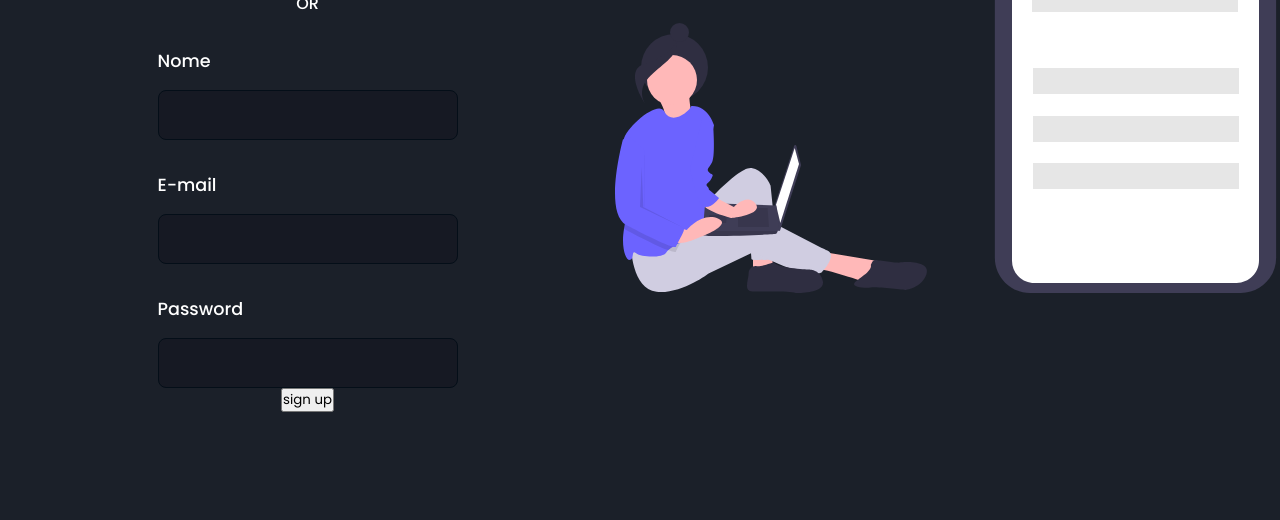
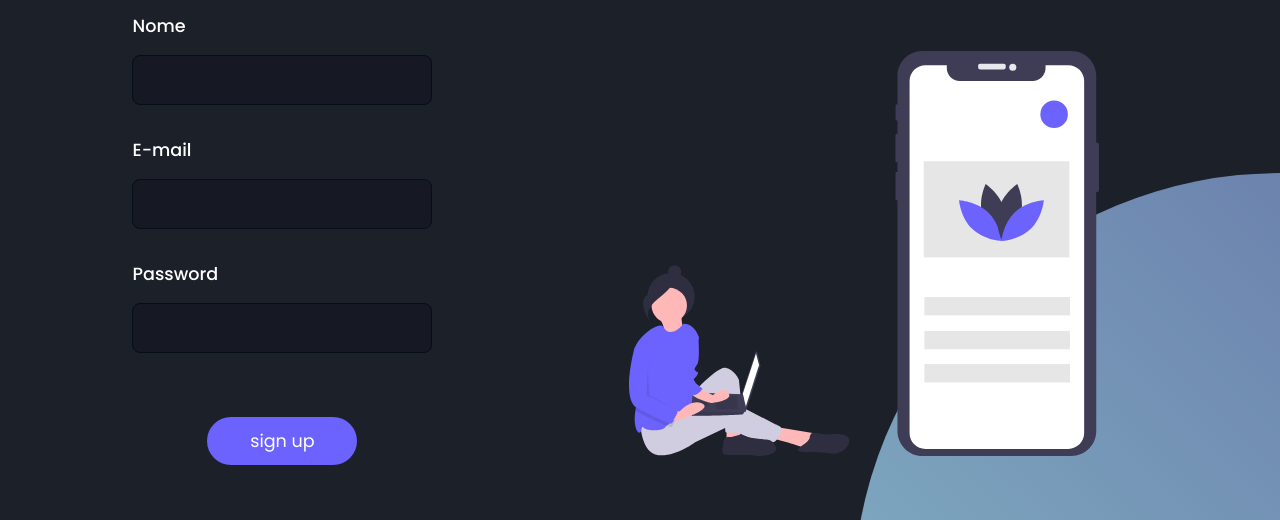
Before and after one commit to AllyssonR/Cadastro, a plain HTML site: page index.html in a window 1280 px wide. Shown: the part 280-800 px from the top of the page. Drawn offline with Linux system fonts and the light colour scheme.

Commit message:
styling with scss

```diff
--- a/styles/styles.scss
+++ b/styles/styles.scss
@@ -24,6 +24,29 @@ main {
     font-size: 3rem;
     margin-bottom: 3rem;
   }
+  .alternative {
+    margin-top: 1rem;
+    span {
+      font-size: 1.1rem;
+      font-weight: 300;
+
+      color: rgba(255, 255, 255, 0.3);
+      position: relative;
+    }
+    span::before,
+    span::after {
+      position: absolute;
+      content: "";
+      height: 1px;
+      width: 430%;
+      bottom: 50%;
+      right: 50px;
+      background: rgba(255, 255, 255, 0.3);
+    }
+    span::after {
+      left: 50px;
+    }
+  }
   .social-media {
     display: flex;
     align-items: center;
@@ -40,29 +63,63 @@ main {
     }
   }
 
-  form{
+  form {
     display: flex;
     flex-direction: column;
     align-items: center;
-    label{
+    label {
       display: flex;
       flex-direction: column;
-      input{
+      input {
         background: #161923;
         width: 300px;
         height: 50px;
         padding: 0 0.5rem;
         margin-top: 1rem;
         outline: none;
-        color:rgb(166, 166, 166);
+        color: rgb(166, 166, 166);
         font-size: 1rem;
-        border:1px solid #040e18;
+        border: 1px solid #040e18;
         border-radius: 8px;
       }
-      span{
+
+      span {
         font-size: 1.1rem;
-        margin-top:2rem;
+        margin-top: 2rem;
       }
+    }
+    input[type="submit"] {
+      cursor: pointer;
+      width: 50%;
+      margin-top: 4rem;
+      border: none;
+      border-radius: 32px;
+      background-color: #6c63ff;
+      color: white;
+      font-size: 1.1rem;
+      transition: all 0.3s ease-in-out;
+      padding: 0.7rem;
+    }
+    input[type="submit"]:hover {
+      background-color: #5955d4;
     }
   }
 }
+section.images {
+  display: flex;
+  align-items: flex-end;
+  padding: 4rem;
+  img {
+    width: 80%;
+  }
+  .circle {
+    position: absolute;
+    height: 100%;
+    width: 100%;
+    top: 0;
+    left: 0;
+    background: linear-gradient(45deg, #8ecbd0, #636fa4);
+    clip-path: circle(40% at right 110%);
+    z-index: -1;
+  }
+}
```
Also changed, not shown: styles/styles.css, 2 other files.
